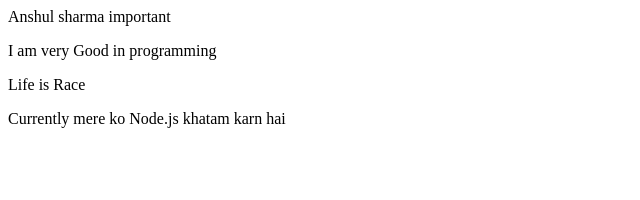
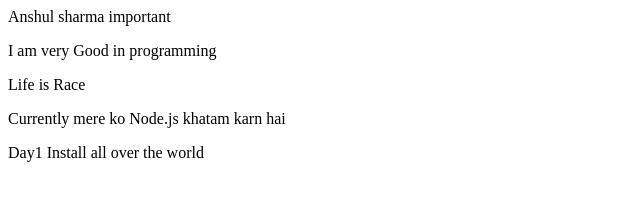
Before and after one commit to anshulsharma0707/first-code-in-java-, a plain HTML site: page index.html in a window 1280 px wide. Shown: the whole page, without its empty margins (0-640 px from the left). Drawn offline with Linux system fonts and the light colour scheme.

Commit message:
Add new paragraph about installation

```diff
--- a/index.html
+++ b/index.html
@@ -2,3 +2,4 @@
 <P> I am very Good in programming</P>
 <p> Life is Race</p>
 <p>Currently mere ko Node.js khatam karn hai</p>
+<P> Day1 Install all over the world</P>
```
